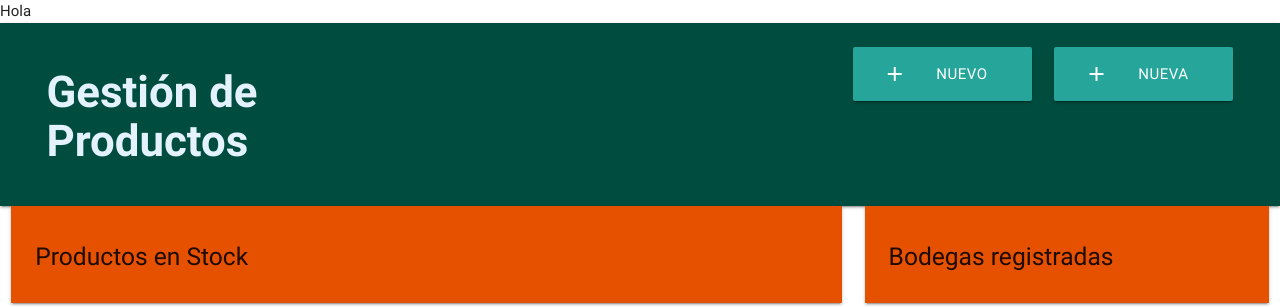
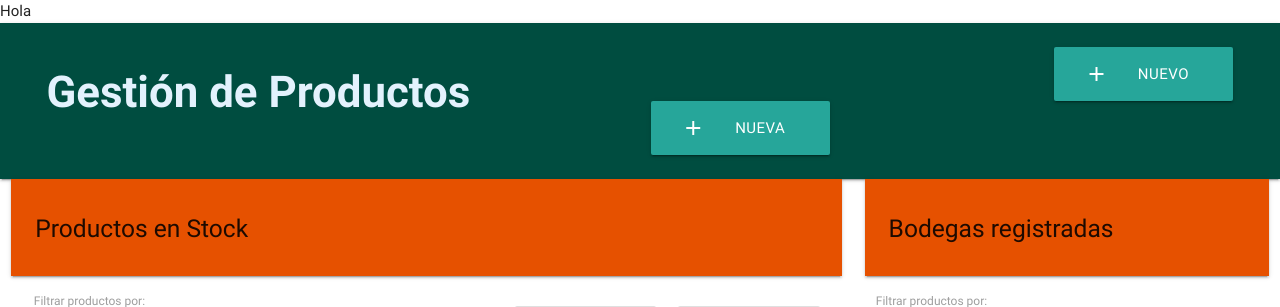
Before and after one commit to ganiebles6/ProyectAvanceSoftware, a PHP site: page / in a window 1280 px wide. Shown: the top 307 px of the page. Run offline with PHP 8.4, Linux system fonts and the light colour scheme; data comes from the database, SQL or seed files in the repository.

Commit message:
Ajuste de contenedor de titulo

```diff
--- a/Vista/indexView.php
+++ b/Vista/indexView.php
@@ -23,7 +23,7 @@ and open the template in the editor.
             <div class="row">
                 <div class="col s12">
                     <div class="row">
-                        <div class="col s4">
+                        <div class="col s4 l6">
                             <h3 id="title"><span class="blue-text text-lighten-5">Gestión de Productos</span></h3>
                         </div>
                         <div class="col s4">
```
